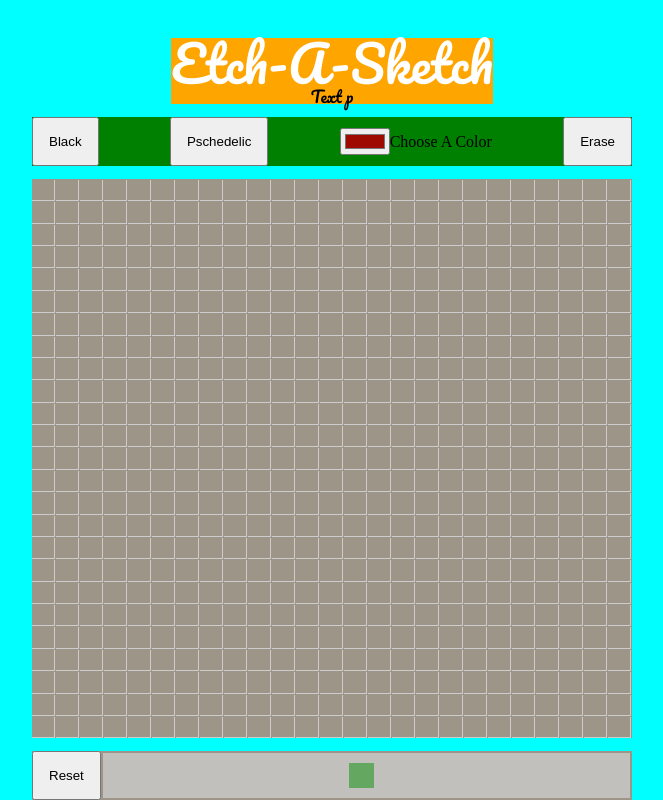
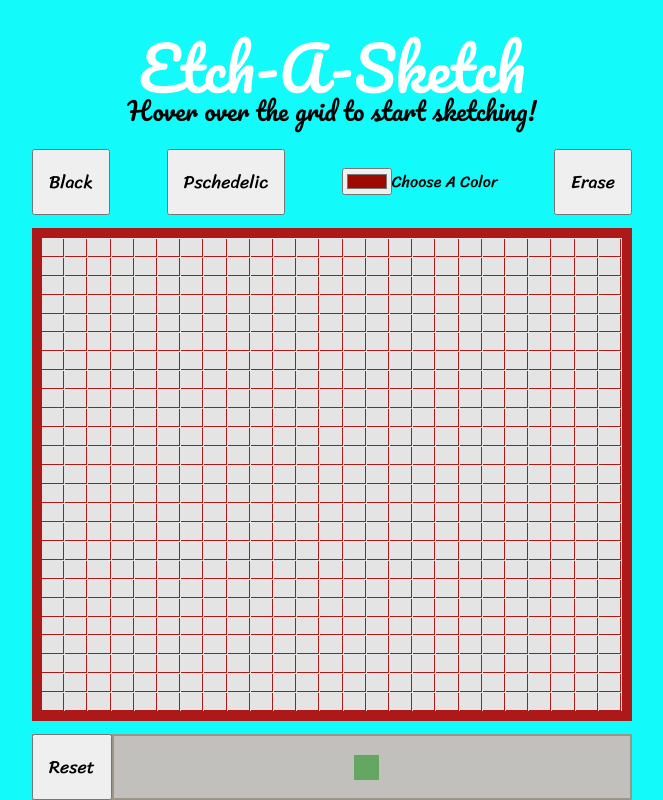
Before and after one commit to PurplePineapple123/etch-a-sketch, a plain HTML site: page index.html in a window 1280 px wide. Shown: the whole page, without its empty margins (308-971 px from the left). Drawn offline with Linux system fonts and the light colour scheme.

Commit message:
adding animation and styling

```diff
--- a/index.html
+++ b/index.html
@@ -13,6 +13,9 @@
         <link rel="stylesheet" href="styles.css">
         <link rel="preconnect" href="https://fonts.gstatic.com">
         <link href="https://fonts.googleapis.com/css2?family=Pacifico&display=swap" rel="stylesheet">
+        <link rel="preconnect" href="https://fonts.gstatic.com">
+        <link href="https://fonts.googleapis.com/css2?family=Sriracha&display=swap" rel="stylesheet">
+
     </head>
     <body>
         <!--[if lt IE 7]>
@@ -23,10 +26,10 @@
     <main id="main-content">
             <div id="description-container">
                 <h1 class="animate" id="title">Etch-A-Sketch</h1>
-                <p class="animate" id="desc 1">Text p</p>
+                <p class="animate reveal" id="desc1">Hover over the grid to start sketching! </p>
             </div>
 
-            <div id="button-container">
+            <div id="button-container" class="reveal">
                 <button id="black-button">Black</button>
                 <button id="psych-button">Pschedelic</button>
                 <div id="customColor">
@@ -43,9 +46,9 @@
                 <!-- <button id="reset-button">Reset</button> -->
             </div>
 
-            <div id="grid-container"></div>
+            <div id="grid-container" class="reveal"></div>
 
-            <div class="sliderContainer">
+            <div class="sliderContainer reveal">
                 <button id="reset-button">Reset</button>
                 <input type="range" min="1" max="50" value="25" class="slider" id="myRange">
             </div>
--- a/main.js
+++ b/main.js
@@ -3,6 +3,7 @@
 
 //animating initial text
 
+function textAnimate(textId) {
 const text = document.querySelector(`.animate`);
 const strText = text.textContent;
 const splitText = strText.split("");
@@ -15,11 +16,10 @@
 
 }
 
-
 //inserting letters one by one
 
 let char = 0;
-let timer = setInterval(onTick, 50);
+let timer = setInterval(onTick, 100);
 
 function onTick() {
     const span = text.querySelectorAll(`span`)[char];
@@ -35,8 +35,9 @@
     clearInterval(timer); //does this need to be its own function?
     timer = null;
 }
+}
 
-
+textAnimate();
 
 
 
--- a/styles.css
+++ b/styles.css
@@ -30,7 +30,7 @@
 }
 body {
 	line-height: 1;
-    background-color: aqua;
+    background-color: rgb(19, 250, 250);
 }
 ol, ul {
 	list-style: none;
@@ -50,6 +50,12 @@
 
 button {
     padding: 15px;
+    font-family: 'Sriracha', cursive;
+    font-size: 18px;
+}
+
+label {
+    font-family: 'Sriracha', cursive;
 }
 
 /* begin CSS styling */
@@ -63,7 +69,7 @@
 }
 
 #description-container {
-    background-color: orange;
+    /* background-color: orange; */
     margin-left: auto;
     margin-right: auto;
     text-align: center;
@@ -72,14 +78,19 @@
 }
 
 #title {
-    font-size: 50px;
+    font-size: 60px;
+}
+
+#desc1 {
+    font-size: 25px;
+
 }
 
 /* animations begin */
 
 span {
     opacity: 0;
-    transition: all 0.4s ease;
+    transition: all .5s ease;
     color: white;
 }
 
@@ -89,26 +100,31 @@
 }
 
 
-.revealMain {
+.reveal {
     opacity: 0;
     animation: fadeIn;
     animation-duration: 3s;
     animation-fill-mode: forwards;
-    animation-delay: 3s;
+    animation-delay: 1s;
+    transform: translateY(1000px);
 
 }
 
 @keyframes fadeIn{
     to{
+
         opacity: 1;
+        transform: translateY(0px);
+
     }
 }
 
-.hideMain {
+.hide {
     opacity: 1;
     animation: fadeOut;
     animation-duration: 1s;
     animation-fill-mode: forwards;
+
 }
 
 @keyframes fadeOut {
@@ -123,18 +139,20 @@
 
 
 #button-container {
-    background-color: green;
+    /* background-color: green; */
     width: 600px;
     margin-right: auto;
     margin-left: auto;
     display: flex;
-    margin-top: 1%;
+    margin-top: 2%;
     justify-content: space-between;
+
+
 
 }
 
 #grid-container {
-    background-color: rgb(156, 149, 136);
+    background-color: rgb(228, 228, 228);
     display: flex;
     flex-direction: column;
     margin-left: auto;
@@ -143,6 +161,8 @@
     height: 600px;
     text-align: center;
     margin-top: 1%;
+    border: 10px solid rgb(173, 25, 25);
+    box-sizing: border-box;
 }
 
 .divRow {
@@ -154,8 +174,8 @@
 
 .divCol {
     flex: auto;
-    border-right: 1px solid #ccc;
-    border-bottom:1px solid #ccc;
+    border-right: 1px solid rgb(173, 25, 25);;
+    border-bottom:1px solid rgb(173, 25, 25);;
     margin-right: 1px;
 }
 
```
